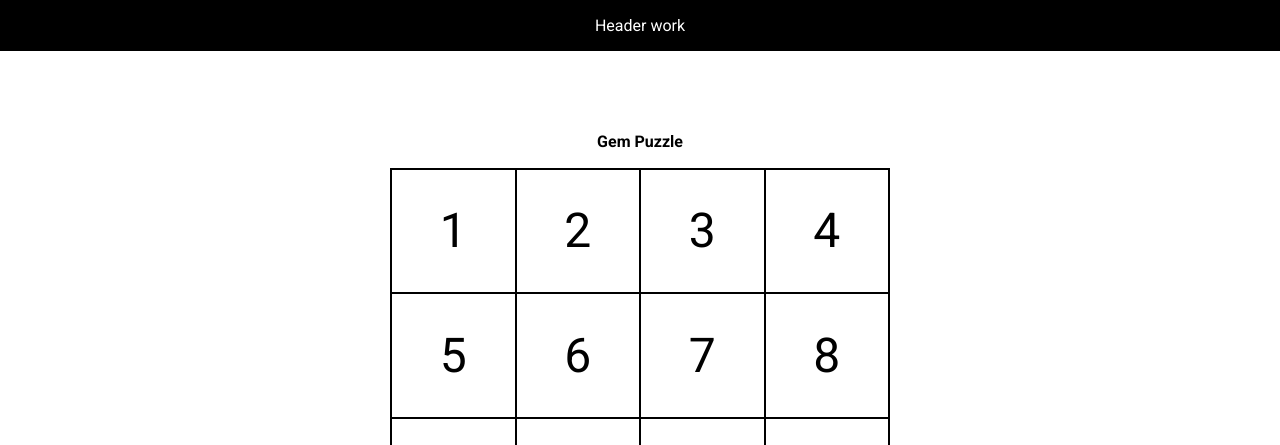
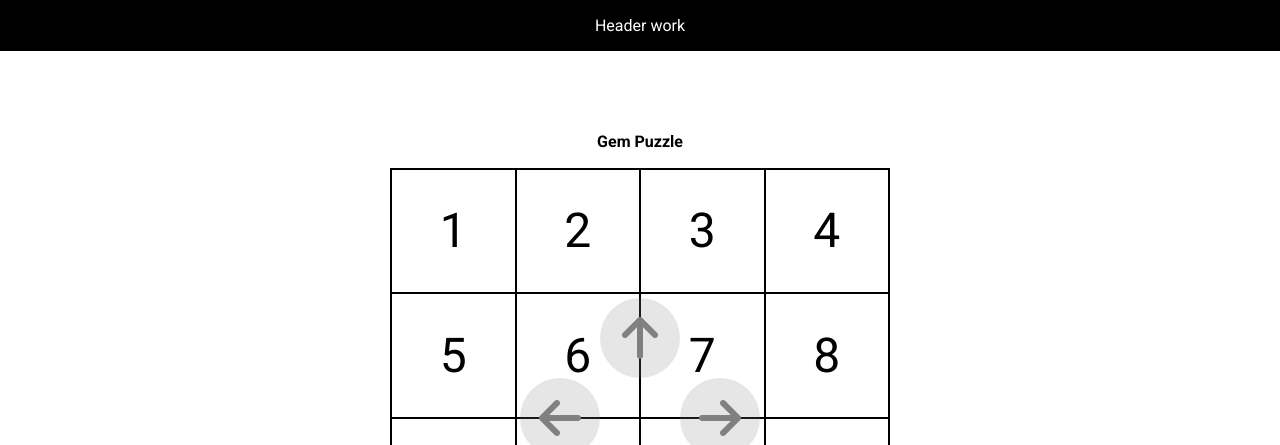
Before and after one commit to MaryAnzh/Gem-puzzle, a website built with webpack: page index.html in a window 1280 px wide. Shown: the top 445 px of the page. Built offline with nearby package versions, Linux system fonts and the light colour scheme.

Commit message:
f4at: add move logic

```diff
--- a/index.html
+++ b/index.html
@@ -3,6 +3,9 @@
     <head>
         <meta charset="utf-8" />
         <title>Gem Puzzle</title>
+        <!-- font awesome CDN Url -->
+        <script src="https://kit.fontawesome.com/f13f4331b8.js"
+            crossorigin="anonymous"></script>
     </head>
     <body>
     </body>
--- a/src/app/app.scss
+++ b/src/app/app.scss
@@ -4,5 +4,14 @@
     display: flex;
     flex-direction: column;
     align-items: center;
+    justify-content: center;
     gap: 1rem;
+
+    &__field-wrap {
+        position: relative;
+        display: grid;
+        grid-template: 1fr/1fr;
+        align-items: center;
+        justify-items: center;
+    }
 }
--- a/src/app/app.ts
+++ b/src/app/app.ts
@@ -2,26 +2,44 @@ import { Component } from '../utile/component';
 import { Header } from './components/header/header';
 import { Footer } from './components/footer/footer';
 import { Field } from './components/field/field';
-import { GameModel } from '../model/game.model';
-import { FieldSize } from '../model/game.interfaces';
+import { ControlButtons } from './components/controlButtons/controlButtons';
+
+import { ArrowDirection, ITile } from '../model/game.interfaces';
 
 export class App extends Component {
+    private body: HTMLBodyElement;
     private header: Header;
     private main: Component;
     private footer: Footer;
     private field: Field;
     private title: Component;
-    private gameModel: GameModel;
-    private fieldSize: FieldSize = FieldSize['4x4'];
+    fieldWrap: Component;
+    buttons: ControlButtons;
 
-    constructor(parent: HTMLElement) {
-        super(parent, 'div', 'wrapper');
+    constructor() {
+        super(null, 'div', 'wrapper');
+        this.body = document.querySelector('body');
+        this.body.append(this.node)
+            ;
         this.header = new Header(this.node);
         this.main = new Component(this.node, 'main', 'main');
         this.footer = new Footer(this.node);
         this.title = new Component(this.main.node, 'h2', 'main__title', 'Gem Puzzle');
-        this.gameModel = new GameModel(this.fieldSize);
-        this.field = new Field(this.main.node, this.gameModel.tiles);
+        this.fieldWrap = new Component(this.main.node, 'div', 'main__field-wrap');
+        this.buttons = new ControlButtons(this.fieldWrap.node);
+    }
+
+    showField(tiles: ITile[]) {
+        this.field = new Field(this.fieldWrap.node, tiles);
+    }
+
+    async tileMoveHandler() {
+        return new Promise(resolve => {
+            const onClick = (direction: ArrowDirection) => {
+                resolve(direction);
+            }
+            this.buttons.addOnClickHandler(onClick);
+        });
     }
 
     destroy(): void {
--- a/src/app/components/components.scss
+++ b/src/app/components/components.scss
@@ -1,3 +1,4 @@
 @import './header//header.scss';
 @import './footer/footer.scss';
 @import './field/field.scss';
+@import './controlButtons/controlButtons.scss';
--- /dev/null
+++ b/src/app/components/controlButtons/controlButtons.scss
@@ -0,0 +1,52 @@
+.control-buttons {
+    position: absolute;
+    width: 240px;
+    height: 240px;
+    display: grid;
+    grid-template: repeat(3, calc(100% / 3)) / repeat(3, calc(100% / 3));
+    grid-area: 1/1/1/1;
+
+    button {
+        border-radius: 50%;
+        // opacity: 0.5;
+        border: none;
+        outline: none;
+        background-color: rgba($color: gray, $alpha: 0.2);
+        cursor: pointer;
+        transition: .3s;
+
+        i {
+            font-size: 3rem;
+            color: gray;
+        }
+
+        &:hover {
+            background-color: rgba($color: gray, $alpha: 0.4);
+
+        }
+
+        &:active {
+            transform: scale(0.95);
+        }
+    }
+
+    &__top {
+        grid-row: 1/2;
+        grid-column: 2/3;
+    }
+
+    &__bottom {
+        grid-row: 3/4;
+        grid-column: 2/3;
+    }
+
+    &__left {
+        grid-row: 2/3;
+        grid-column: 1/2;
+    }
+
+    &__right {
+        grid-row: 2/3;
+        grid-column: 3/4;
+    }
+}
--- /dev/null
+++ b/src/app/components/controlButtons/controlButtons.ts
@@ -0,0 +1,39 @@
+import { ArrowDirection } from '../../../model/game.interfaces';
+import { Component } from '../../../utile/component';
+
+export class ControlButtons extends Component {
+    private topButton: Component;
+    private bottomButton: Component;
+    private leftButton: Component;
+    private rightButton: Component;
+
+    constructor(parent: HTMLElement) {
+        super(parent, 'div', 'control-buttons');
+
+        this.topButton = new Component(this.node, 'button', 'control-buttons__top');
+        this.topButton.node.innerHTML = `<i class="fa-solid fa-arrow-up"></i>`
+
+        this.bottomButton = new Component(this.node, 'button', 'control-buttons__bottom');
+        this.bottomButton.node.innerHTML = `<i class="fa-solid fa-arrow-down"></i>`;
+
+        this.leftButton = new Component(this.node, 'button', 'control-buttons__left');
+        this.leftButton.node.innerHTML = `<i class="fa-solid fa-arrow-left"></i>`;
+
+        this.rightButton = new Component(this.node, 'button', 'control-buttons__right');
+        this.rightButton.node.innerHTML = `<i class="fa-solid fa-arrow-right"></i>`;
+    }
+
+    addOnClickHandler(onClick: (direction: ArrowDirection) => void) {
+        this.leftButton.node.onclick = () => onClick(ArrowDirection.left);
+        this.rightButton.node.onclick = () => onClick(ArrowDirection.right);
+        this.topButton.node.onclick = () => onClick(ArrowDirection.up);
+        this.bottomButton.node.onclick = () => onClick(ArrowDirection.down);
+    }
+
+    destroy(): void {
+        this.leftButton.node.onclick = null;
+        this.rightButton.node.onclick = null;
+        this.topButton.node.onclick = null;
+        this.bottomButton.node.onclick = null;
+    }
+}
--- a/src/app/components/field/field.scss
+++ b/src/app/components/field/field.scss
@@ -3,6 +3,7 @@
     height: 500px;
     border: 1px solid black;
     display: grid;
+    grid-area: 1/1/1/1;
 
     &__tile {
         border: 1px solid black;
--- a/src/app/components/field/field.ts
+++ b/src/app/components/field/field.ts
@@ -3,7 +3,6 @@ import { Component } from "../../../utile/component";
 
 export class Field extends Component {
     tiles: HTMLElement[];
-    emptyTileIndex = 0;
 
     constructor(parent: HTMLElement, tiles: ITile[]) {
         super(parent, 'div', 'field');
@@ -17,4 +16,10 @@ export class Field extends Component {
             div.node.style.order = `${order}`;
         });
     }
+
+    async tileMoveHandler() {
+        return new Promise(resolve => {
+
+        });
+    }
 }
--- a/src/index.ts
+++ b/src/index.ts
@@ -1,5 +1,10 @@
 import './assets/style/style.scss';
-import { App } from './app/app';
+import { GameModel } from './model/game.model';
 
-const body = document.querySelector('body');
-const app = new App(body);
+const model = new GameModel();
+
+const startGame = async () => {
+    const a = await model.startGame();
+
+}
+startGame();
--- a/src/model/game.interfaces.ts
+++ b/src/model/game.interfaces.ts
@@ -9,3 +9,9 @@ export enum FieldSize {
     '5x5' = 5,
     '6X6' = 6
 };
+export enum ArrowDirection {
+    up = 'up',
+    down = 'down',
+    left = 'left',
+    right = 'right'
+}
--- a/src/model/game.model.ts
+++ b/src/model/game.model.ts
@@ -1,23 +1,45 @@
 import { FieldSize, ITile } from './game.interfaces';
+import { App } from '../app/app';
 
 export class GameModel {
+    private view: App;
+    private gameSize: FieldSize = FieldSize['4x4'];
+    private tilesCount: number;
+    private emptyTileIndex: number;
     public tiles: ITile[] = [];
-    private tileCount: number;
-    private emptyTileIndex: number;
 
-    constructor(tilesCount: FieldSize) {
-        this.tileCount = tilesCount ** 2;
-        this.emptyTileIndex = this.tileCount;
+    constructor() {
+        // init by default 4x4
+        this.tilesCount = this.gameSize ** 2;
+        this.emptyTileIndex = this.tilesCount;
+        this.tiles = this.createGameDataArray(this.tilesCount);
 
-        [...Array(this.tileCount).keys()].forEach(el => {
+        //init App
+        this.view = new App();
+        this.view.showField(this.tiles);
+    }
+
+    createGameDataArray(count: number): ITile[] {
+        return [...Array(count).keys()].map(el => {
             const v = el + 1;
             const tile: ITile = {
                 value: v,
                 order: v,
             }
-            this.tiles.push(tile);
+            return tile;
         });
-        console.log(this.tiles);
+    }
+
+    async startGame() {
+        const move = await this.move();
+    }
+
+    async move() {
+        const result = await this.view.tileMoveHandler();
+        console.log(result);
+        if (true) {
+            this.move();
+        }
     }
 
     winChecker = () => {
```
